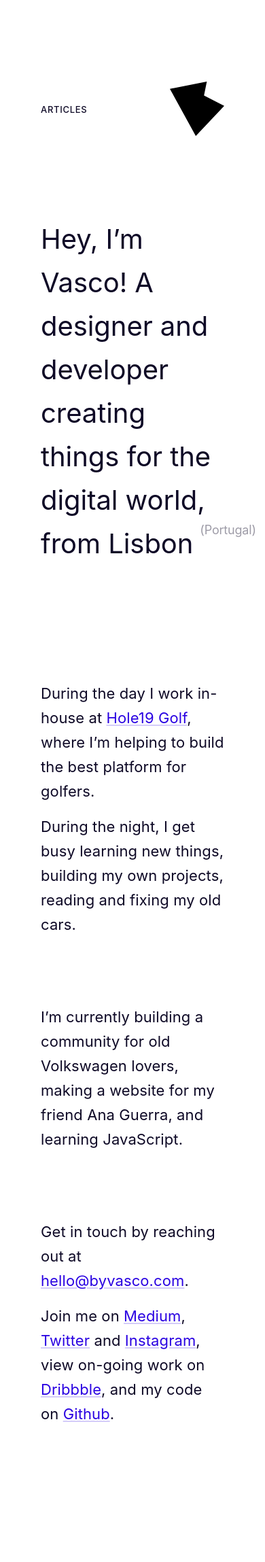
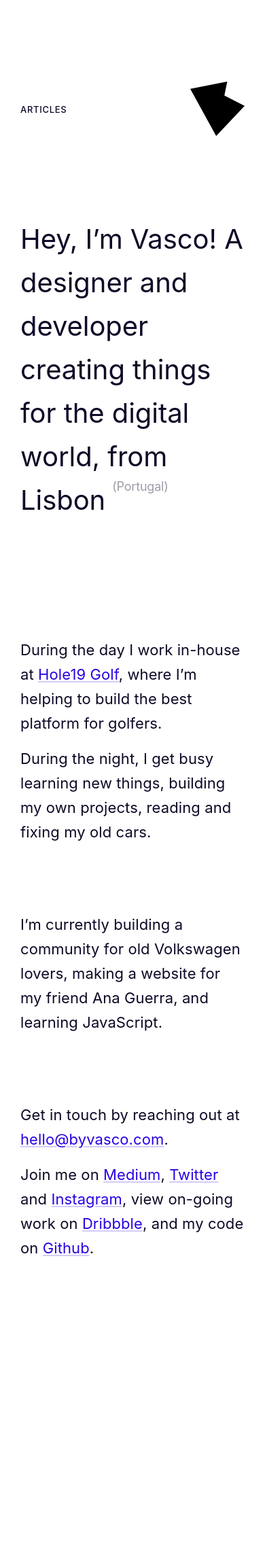
Before and after one commit to vascomarques/byvasco-blog, a Jekyll site: the page built from index.md, in a window 390 px wide. Shown: the whole page at 68% size. Built offline with Jekyll 4.4.1, drawn with Linux system fonts in a browser that asks for light colours; some web fonts are replaced; after the commit the page ends 2054 px from its top, so only the background shows below that.

Commit message:
Changes container padding on mobile

```diff
--- a/_sass/2-layout/_containers.scss
+++ b/_sass/2-layout/_containers.scss
@@ -18,6 +18,12 @@
     @extend .container;
     max-width: calc(635px + 120px);
   }
+
+
+  // Media Queries
+  @include mq-before('small') {
+    padding: 0 30px;
+  }
 }
 
 
```
